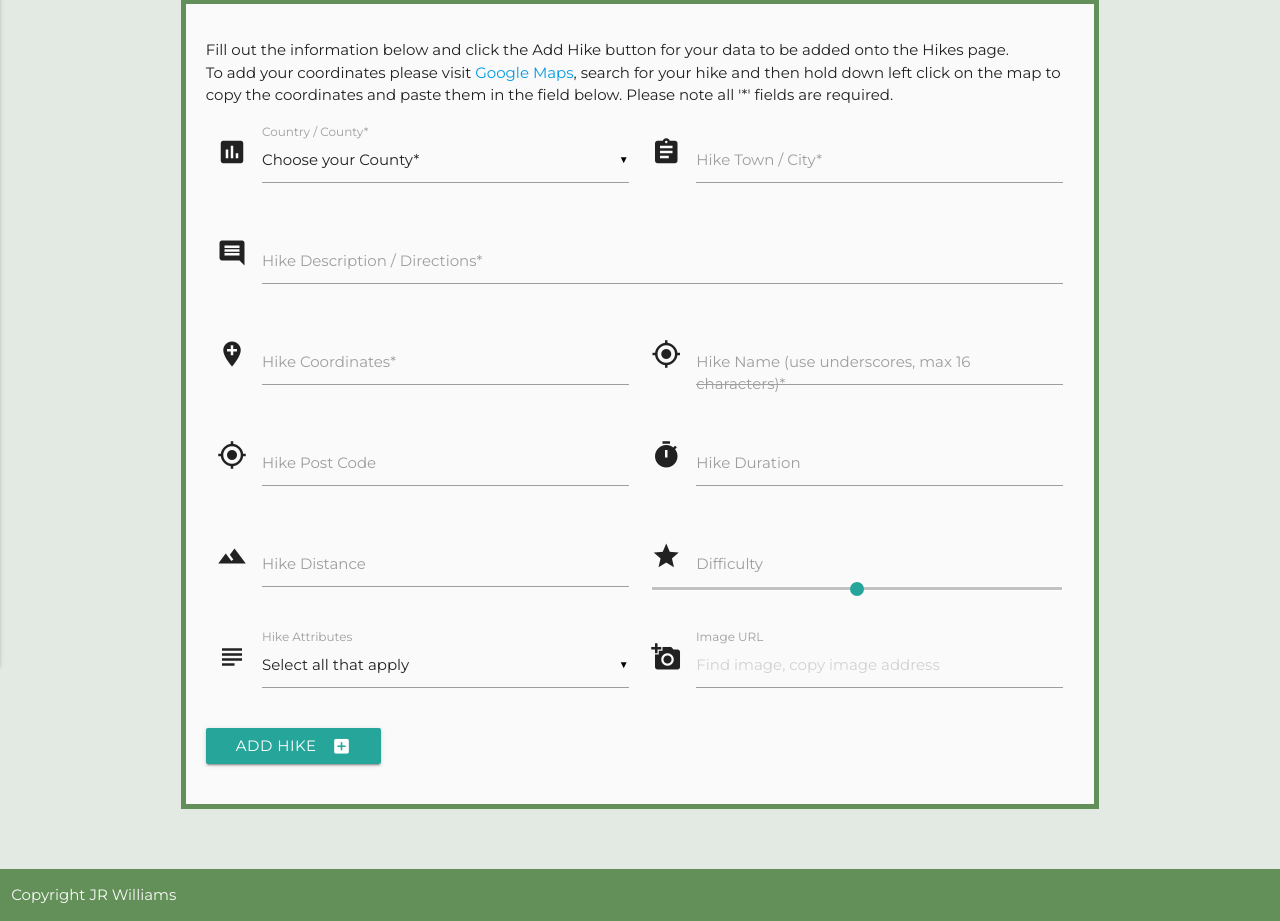
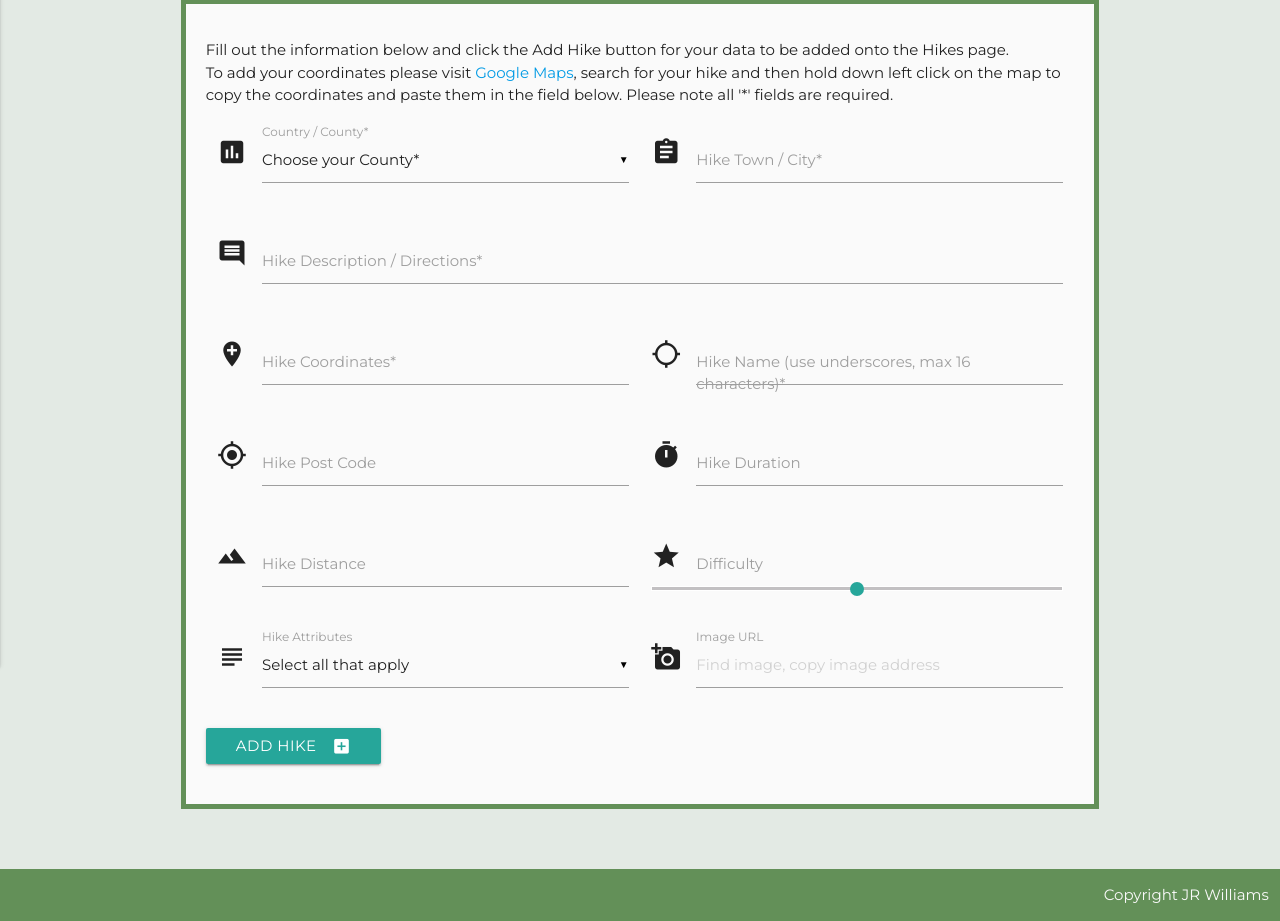
Before and after one commit to JonWil91/Lets-Hike, a Flask app: page /addhikes in a window 1280 px wide. Shown: the part 194-1115 px from the top of the page. Run offline with Flask 2, Linux system fonts and the light colour scheme; data that the repository does not hold is empty; some libraries are stand-ins or nearby versions.

```diff
--- a/static/css/style.css
+++ b/static/css/style.css
@@ -26,7 +26,7 @@ body {
     padding: 0 0.5em;
 }
 
-/* Base.html code taken from
+/* Base.html - code taken from
 (https://stackoverflow.com/questions/16679146/force-footer-on-bottom-on-pages-with-little-content/50659635#50659635) */
 
 .content {
@@ -40,6 +40,11 @@ body {
   color: #fafafa;
   margin-bottom: 0;
   margin-top: 50px;
+  text-align: right;
+}
+
+.footer-text {
+    text-align: right;
 }
 
 /* /Base.html */
@@ -64,7 +69,7 @@ body {
 .landing-page {
     height: 100%;
     width: 100%;
-    background: url("../images/scotland1.jpg") no-repeat bottom right fixed;
+    background: url("../images/scotland.jpg") no-repeat bottom right fixed;
     background-size: cover;
     display: flex;
     justify-content: center;
--- a/templates/addhikes.html
+++ b/templates/addhikes.html
@@ -68,7 +68,7 @@
 					<label for="hike_coordinates">Hike Coordinates*</label>
 				</div>
 				<div class="input-field col s12 m6">
-					<i class="material-icons prefix">my_location</i>
+					<i class="material-icons prefix">gps_not_fixed</i>
 					<input pattern="[^' ']+" maxlength="16" name="hike_name" id="hike_name" type="text" class="form-control validate hike-name" required>
 					<label for="hike_name">Hike Name (use underscores, max 16 characters)*</label>
 				</div>
--- a/templates/base.html
+++ b/templates/base.html
@@ -48,7 +48,7 @@
 	<footer>
 		<!-- Footer -->
 		<div class="row footer">
-			<div class="col">
+			<div class="col s12 footer-text">
 				<p>Copyright JR Williams</p>
 			</div>
 		</div>
```
Also changed, not shown: README.md, static/images/scotland.jpg, static/images/scotland1.jpg (deleted).
